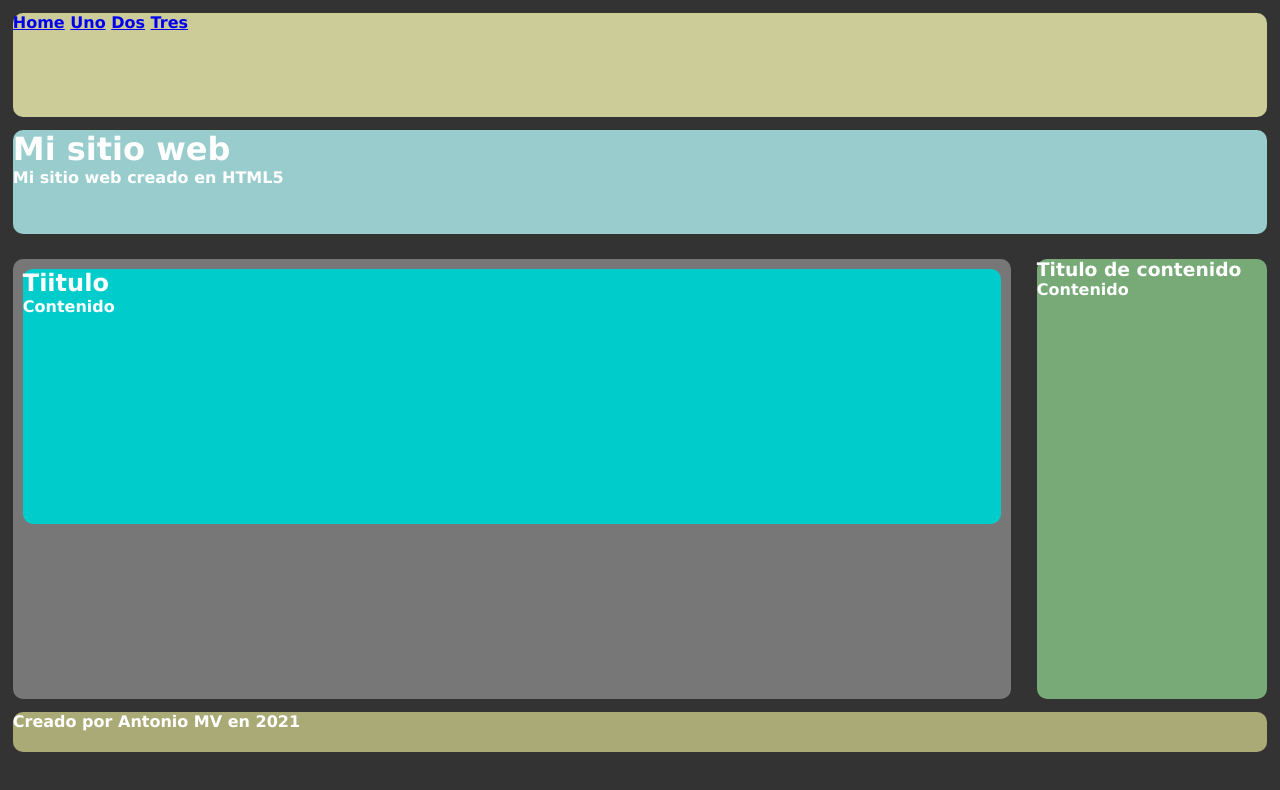
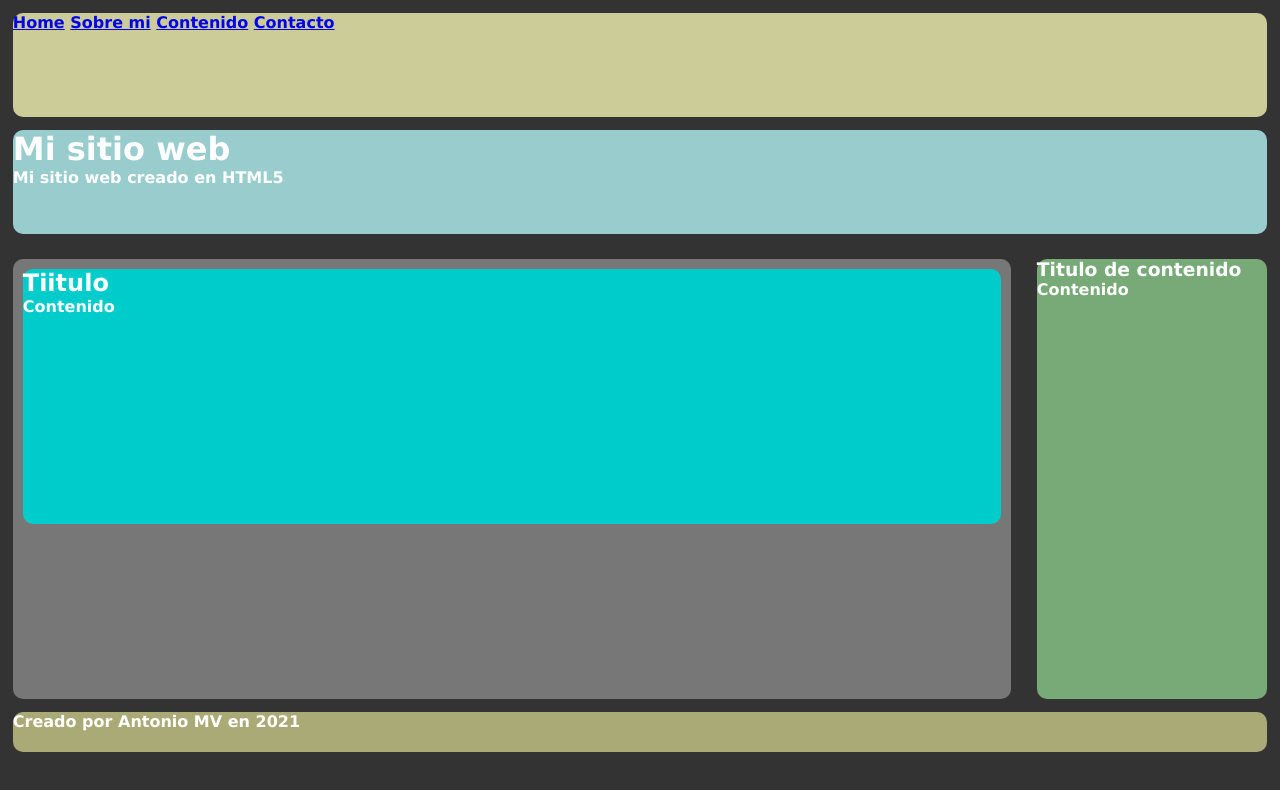
Before and after one commit to Sandoyer/antoniomvu4a3, a plain HTML site: page index.html in a window 1280 px wide. Drawn offline with Linux system fonts and the light colour scheme.

Commit message:
Update index.html

```diff
--- a/index.html
+++ b/index.html
@@ -11,9 +11,9 @@
 <body>
     <nav>
         <a class="active" href="/index.htm">Home</a>
-        <a href="/Sobre mi.html">Uno</a>
-        <a href="/Contenido.html">Dos</a>
-        <a href="/Contacto.html">Tres</a>
+        <a href="/Sobre_mi.html">Sobre mi</a>
+        <a href="/Contenido.html">Contenido</a>
+        <a href="/Contacto.html">Contacto</a>
     </nav>
     <header>
        <h1>Mi sitio web</h1>
```
